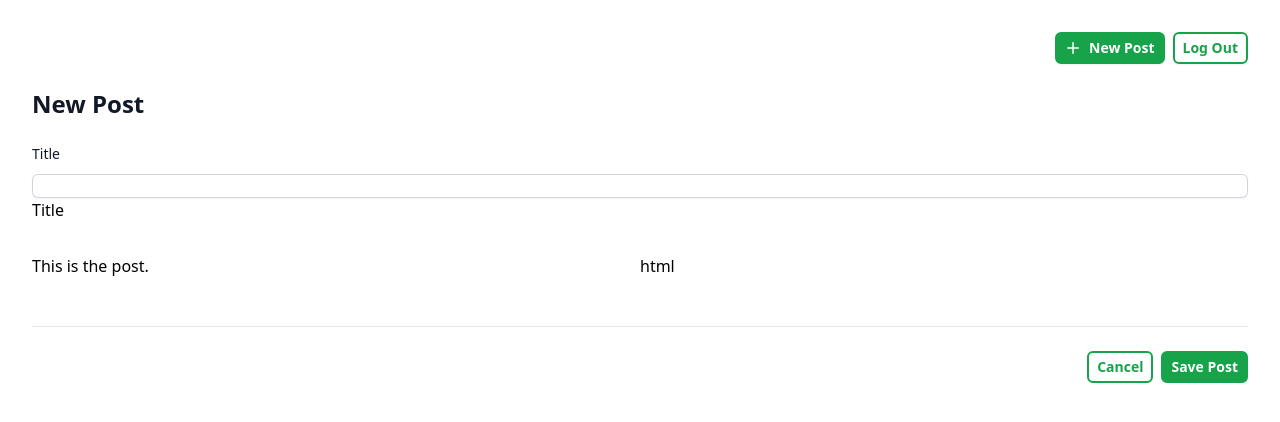
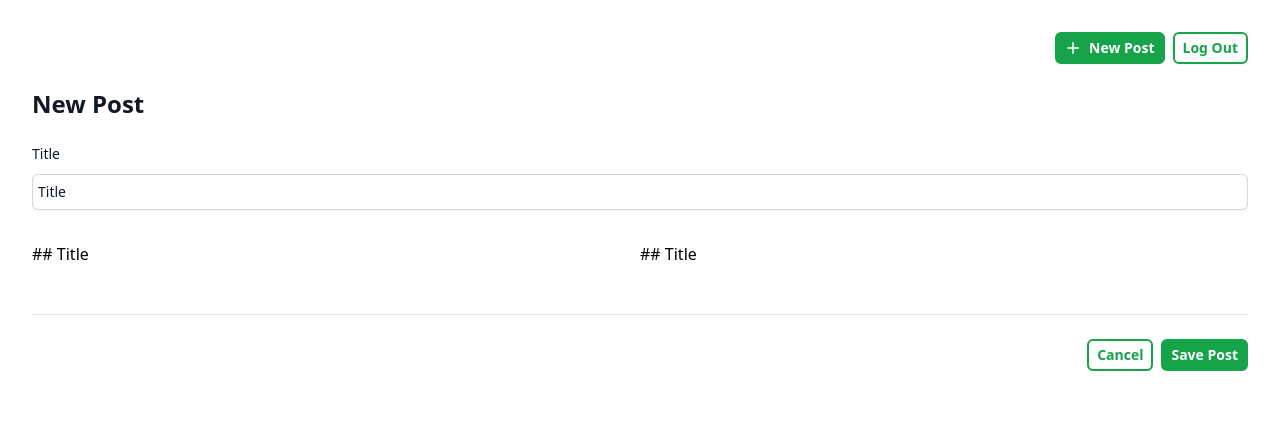
Before and after one commit to thenameiswiiwin/blog-posts-next, a Next.js app: page /post/new in a window 1280 px wide. Shown: the top 422 px of the page. Built offline with nearby package versions, Linux system fonts and the light colour scheme.

Commit message:
feat(PostsWriter.tsx): two way binding with content editable

```diff
--- a/src/app/loading.tsx
+++ b/src/app/loading.tsx
@@ -1,4 +1,4 @@
-import { Spinner } from "@components/Spinner";
+import { Spinner } from '@components/Spinner';
 
 export default function Loading() {
   return (
--- a/src/app/post/new/loading.tsx
+++ b/src/app/post/new/loading.tsx
@@ -1,4 +1,4 @@
-import { Spinner } from "@components/Spinner";
+import { Spinner } from '@components/Spinner';
 
 export default function Loading() {
   return (
--- a/src/app/post/new/page.tsx
+++ b/src/app/post/new/page.tsx
@@ -6,6 +6,7 @@ const post: TimelinePost = {
   id: '-1',
   title: 'Title',
   created: DateTime.now(),
+  markdown: '## Title',
 };
 
 export default function NewPostPage() {
--- a/src/components/Navbar.tsx
+++ b/src/components/Navbar.tsx
@@ -1,19 +1,16 @@
-import { PlusIcon } from "@heroicons/react/20/solid";
-import Link from "next/link";
+import { PlusIcon } from '@heroicons/react/20/solid';
 
-import { Button } from "./Button";
+import { Button } from './Button';
 
 export const Navbar = () => {
   return (
     <nav>
       <div className="flex justify-end gap-2 pb-4 pt-8">
         <div className="shrink-0">
-          <Link href="/post/new">
-            <Button type="button" size="small" intent="primary">
-              <PlusIcon className="-ml-0.5 h-5 w-5" aria-hidden="true" />
-              New Post
-            </Button>
-          </Link>
+          <Button href="/post/new" type="button" size="small" intent="primary">
+            <PlusIcon className="-ml-0.5 h-5 w-5" aria-hidden="true" />
+            New Post
+          </Button>
         </div>
         <div className="shrink-0">
           <Button type="button" size="small" intent="secondary">
--- a/src/components/PostWriter.tsx
+++ b/src/components/PostWriter.tsx
@@ -1,10 +1,9 @@
-"use client";
+'use client';
 
-import type { TimelinePost } from "@lib/posts";
-import Link from "next/link";
-import { useEffect, useRef, useState } from "react";
+import type { TimelinePost } from '@lib/posts';
+import { useEffect, useRef, useState } from 'react';
 
-import { Button } from "./Button";
+import { Button } from './Button';
 
 interface PostWriterProps {
   post: TimelinePost;
@@ -12,19 +11,24 @@ interface PostWriterProps {
 
 export const PostWriter = ({ post }: PostWriterProps) => {
   const [title, setTitle] = useState(post.title);
+  const [content, setContent] = useState(post.markdown);
   const contentEditableRef = useRef<HTMLDivElement>(null);
 
-  console.log(contentEditableRef.current);
+  useEffect(() => {
+    if (!contentEditableRef.current) {
+      throw new Error('contentEditableRef.current DOM node is not found');
+    }
+    contentEditableRef.current.innerText = content;
+  }, []);
 
-  useEffect(() => {
-    console.log(contentEditableRef.current?.innerText);
-  }, [contentEditableRef.current?.innerText]);
+  const handleInput = () => {
+    if (!contentEditableRef.current) {
+      throw new Error('contentEditableRef.current DOM node is not found');
+    }
+    setContent(contentEditableRef.current.innerText);
+  };
 
-  const handleTitleChange = (e: React.ChangeEvent<HTMLInputElement>) => {
-    setTitle(e.target.value);
-  };
   return (
-    <div>
     <div>
       <div className="border-b border-gray-900/10 pb-12">
         <div className="mt-6 flex flex-col gap-x-6 gap-y-8">
@@ -36,29 +40,31 @@ export const PostWriter = ({ post }: PostWriterProps) => {
               Title
             </label>
             <div className="mt-2">
+              <div className="rounded-md shadow-sm ring-1 ring-inset ring-gray-300 focus-within:ring-2 focus-within:ring-inset focus-within:ring-green-600">
                 <input
                   type="text"
                   name="title"
                   id="title"
-                  onChange={handleTitleChange}
-                  className="w-full rounded-md shadow-sm ring-1 ring-inset ring-gray-300 focus-within:ring-2 focus-within:ring-inset focus-within:ring-green-600"
+                  autoComplete="title"
+                  className="block w-full border-0 bg-transparent p-1.5 text-gray-900 focus:ring-0 sm:text-sm sm:leading-6"
+                  value={title}
+                  onChange={(e) => setTitle(e.target.value)}
                 />
               </div>
-              {title}
+            </div>
           </div>
 
           <div>
             <div className="grid grid-cols-2">
               <div
                 id="content"
-                  contentEditable={true}
+                contentEditable
                 ref={contentEditableRef}
-                >
-                  This is the post.
-                </div>
+                onInput={handleInput}
+              />
               <div>
-                  <div dangerouslySetInnerHTML={{ __html: "html" }} />
-                </div>
+                {/* <div dangerouslySetInnerHTML={{ __html: html }} /> */}
+                {content}
               </div>
             </div>
           </div>
@@ -66,8 +72,8 @@ export const PostWriter = ({ post }: PostWriterProps) => {
       </div>
 
       <div className="mt-6 flex items-center justify-end gap-2">
-        <Link href="/">
         <Button
+          href="/"
           type="button"
           size="small"
           intent="secondary"
@@ -75,8 +81,12 @@ export const PostWriter = ({ post }: PostWriterProps) => {
         >
           Cancel
         </Button>
-        </Link>
-        <Button type="submit" size="small" intent="primary">
+        <Button
+          type="submit"
+          size="small"
+          intent="primary"
+          /* onClick={handleClick} */
+        >
           Save Post
         </Button>
       </div>
--- a/src/lib/posts.ts
+++ b/src/lib/posts.ts
@@ -4,6 +4,7 @@ export interface Post {
   id: string;
   title: string;
   created: string;
+  markdown: string;
 }
 
 export interface TimelinePost extends Omit<Post, 'created'> {
@@ -14,16 +15,19 @@ export const today: Post = {
   id: '1',
   title: 'Today',
   created: DateTime.now().toISO() as string,
+  markdown: '',
 };
 
 export const thisWeek: Post = {
   id: '2',
   title: 'This Week',
   created: DateTime.now().minus({ days: 5 }).toISO() as string,
+  markdown: '',
 };
 
 export const thisMonth: Post = {
   id: '3',
   title: 'This Month',
   created: DateTime.now().minus({ weeks: 3 }).toISO() as string,
+  markdown: '',
 };
--- a/src/stores/features/postsSlice.ts
+++ b/src/stores/features/postsSlice.ts
@@ -30,10 +30,14 @@ function delay() {
 }
 
 export const fetchPosts = createAsyncThunk('posts/fetchPosts', async () => {
+  try {
     const res = await fetch('/api/posts');
     const data = await res.json();
     await delay();
     return data;
+  } catch (error) {
+    throw new Error('Failed to fetch posts.');
+  }
 });
 
 export const postsSlice = createSlice({
@@ -45,7 +49,8 @@ export const postsSlice = createSlice({
     },
   },
   extraReducers: (builder) => {
-    builder.addCase(fetchPosts.fulfilled, (state, action) => {
+    builder
+      .addCase(fetchPosts.fulfilled, (state, action) => {
         const ids: string[] = [];
         const all = new Map<string, Post>();
 
@@ -57,9 +62,12 @@ export const postsSlice = createSlice({
 
         state.ids = ids;
         state.all = all;
-    });
-    builder.addCase(fetchPosts.pending, (state) => {
+      })
+      .addCase(fetchPosts.pending, (state) => {
         state.loading = true;
+      })
+      .addCase(fetchPosts.rejected, (state) => {
+        state.loading = false;
       });
   },
 });
@@ -70,6 +78,7 @@ export default postsSlice.reducer;
 export const filteredPosts = createSelector(
   (state: PostsState) => state,
   (state): TimelinePost[] => {
+    try {
       return state.ids
         .map((id) => {
           const post = state.all.get(id);
@@ -93,5 +102,8 @@ export const filteredPosts = createSelector(
 
           return post;
         });
+    } catch (error) {
+      throw new Error('Failed to filter posts.');
+    }
   }
 );
```
Also changed, not shown: src/app/page.tsx (+5 -4 lines), src/components/Button.tsx (+17 -17 lines), src/components/Spinner.tsx (+11 -11 lines). Lines whose indentation alone changed are shown as unchanged.
